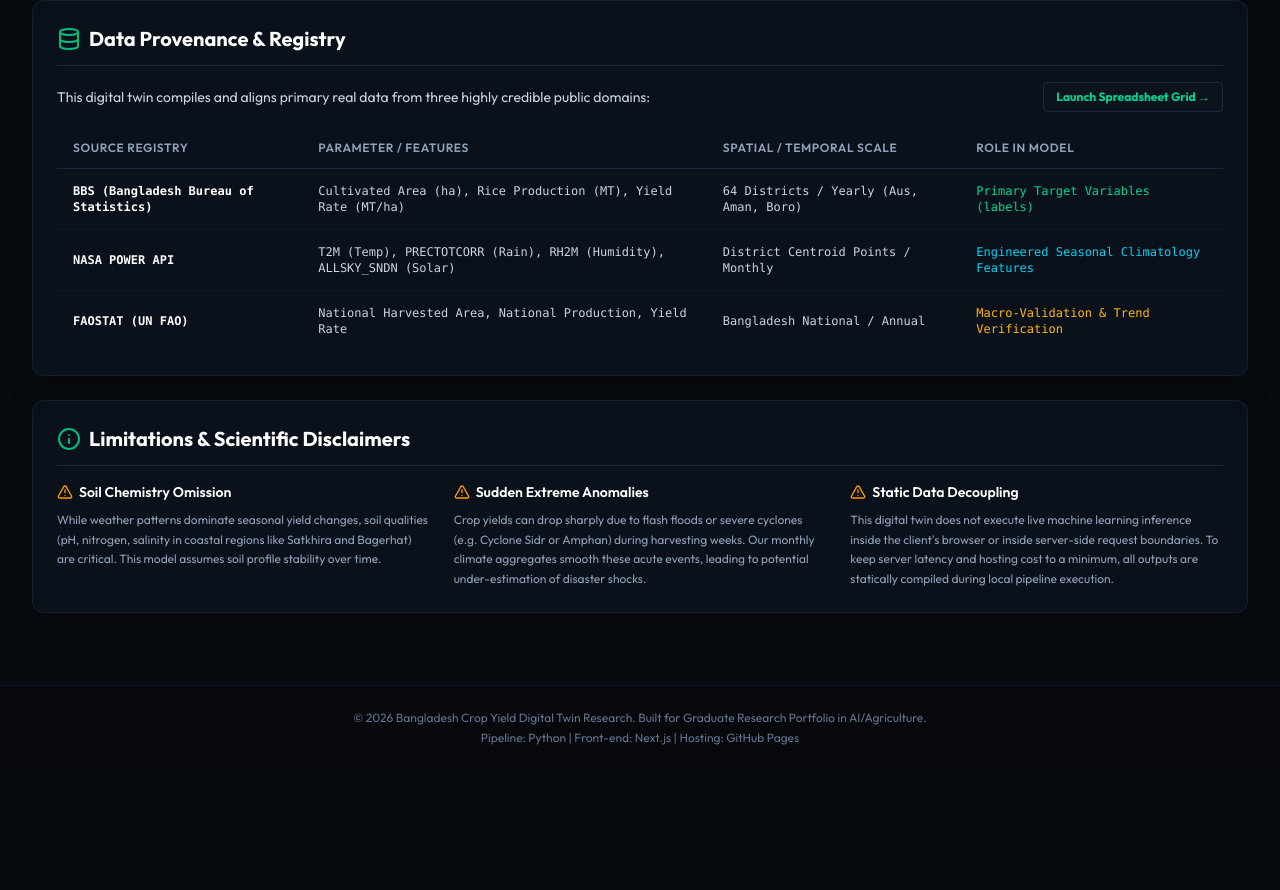
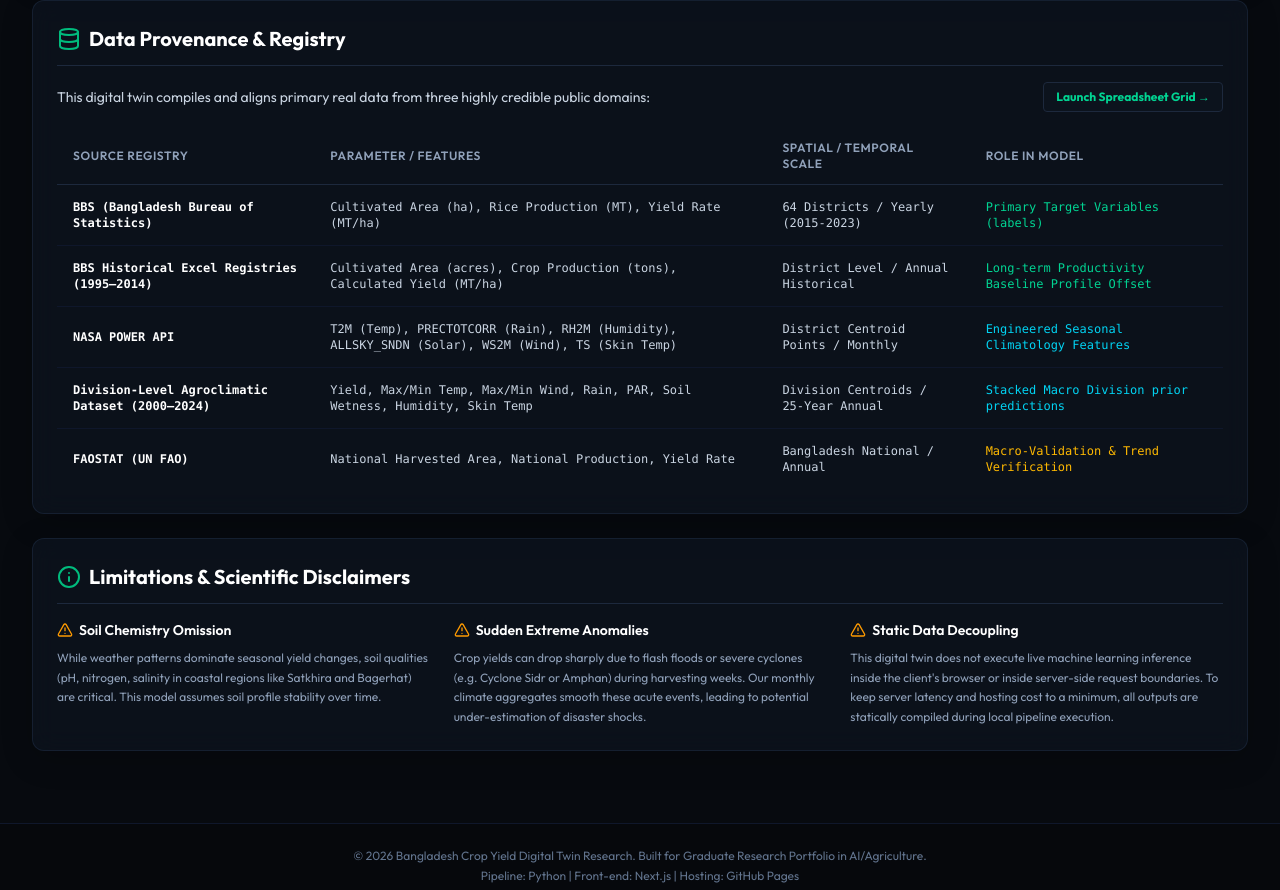
Before and after one commit to tahmidxp96/CropPred, a Next.js app: page / in a window 1280 px wide. Shown: the part 1573-2463 px from the top of the page. Before the commit the page ends 2343 px from the top, so only its background shows below. Built offline with nearby package versions, Linux system fonts and the light colour scheme.

Commit message:
Document newly integrated crop datasets on homepage provenance table

```diff
--- a/app/page.js
+++ b/app/page.js
@@ -738,14 +738,26 @@ export default function DigitalTwinDashboard() {
                 <tr>
                   <td className="py-3.5 px-4 font-semibold text-white">BBS (Bangladesh Bureau of Statistics)</td>
                   <td className="py-3.5 px-4">Cultivated Area (ha), Rice Production (MT), Yield Rate (MT/ha)</td>
-                  <td className="py-3.5 px-4">64 Districts / Yearly (Aus, Aman, Boro)</td>
+                  <td className="py-3.5 px-4">64 Districts / Yearly (2015-2023)</td>
                   <td className="py-3.5 px-4 text-emerald-400">Primary Target Variables (labels)</td>
                 </tr>
                 <tr>
+                  <td className="py-3.5 px-4 font-semibold text-white">BBS Historical Excel Registries (1995–2014)</td>
+                  <td className="py-3.5 px-4">Cultivated Area (acres), Crop Production (tons), Calculated Yield (MT/ha)</td>
+                  <td className="py-3.5 px-4">District Level / Annual Historical</td>
+                  <td className="py-3.5 px-4 text-emerald-400">Long-term Productivity Baseline Profile Offset</td>
+                </tr>
+                <tr>
                   <td className="py-3.5 px-4 font-semibold text-white">NASA POWER API</td>
-                  <td className="py-3.5 px-4">T2M (Temp), PRECTOTCORR (Rain), RH2M (Humidity), ALLSKY_SNDN (Solar)</td>
+                  <td className="py-3.5 px-4">T2M (Temp), PRECTOTCORR (Rain), RH2M (Humidity), ALLSKY_SNDN (Solar), WS2M (Wind), TS (Skin Temp)</td>
                   <td className="py-3.5 px-4">District Centroid Points / Monthly</td>
                   <td className="py-3.5 px-4 text-cyan-400">Engineered Seasonal Climatology Features</td>
+                </tr>
+                <tr>
+                  <td className="py-3.5 px-4 font-semibold text-white">Division-Level Agroclimatic Dataset (2000–2024)</td>
+                  <td className="py-3.5 px-4">Yield, Max/Min Temp, Max/Min Wind, Rain, PAR, Soil Wetness, Humidity, Skin Temp</td>
+                  <td className="py-3.5 px-4">Division Centroids / 25-Year Annual</td>
+                  <td className="py-3.5 px-4 text-cyan-400">Stacked Macro Division prior predictions</td>
                 </tr>
                 <tr>
                   <td className="py-3.5 px-4 font-semibold text-white">FAOSTAT (UN FAO)</td>
```
